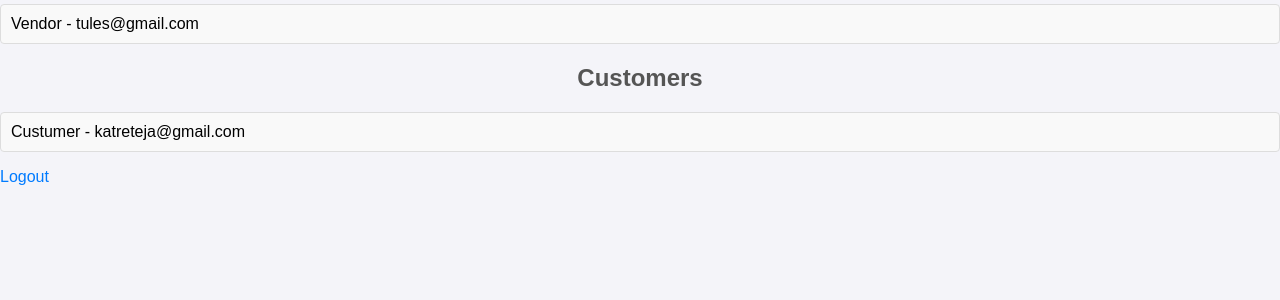
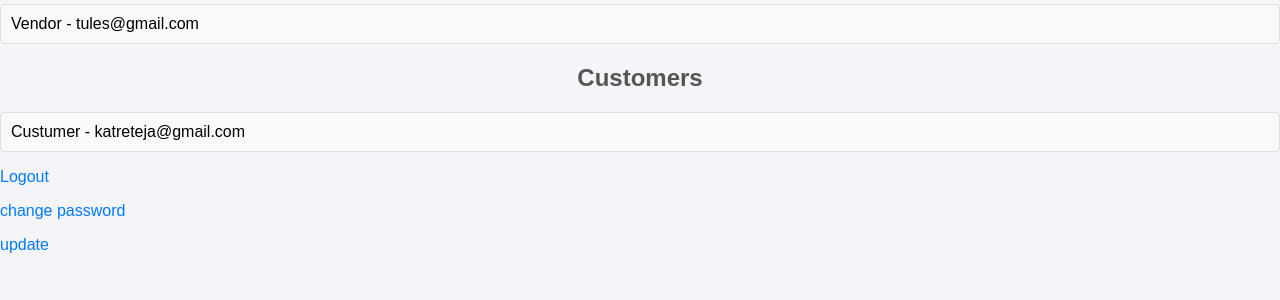
Before and after one commit to tuleshkatre/E_comweb, a Django app: page /admin_dashboard/ in a window 1280 px wide. Shown: the part 294-594 px from the top of the page. Run offline with Django 5.2, Linux system fonts and the light colour scheme; a user stored in the database is signed in; data comes from the database, SQL or seed files in the repository; both versions use the stored data as it was after the commit.

Commit message:
add_multi work

```diff
--- a/E_commerce/Ecom_User/forms.py
+++ b/E_commerce/Ecom_User/forms.py
@@ -13,6 +13,11 @@ class SignupForm(UserCreationForm):
         fields = ['username', 'first_name', 'last_name', 'email']
         labels = {'email': 'Email'}
 
+class UserUpdateForm(forms.ModelForm):
+    class Meta:
+        model = User
+        fields = ['username', 'first_name', 'last_name', 'email']
+        labels = {'email': 'Email'}
 
 class ProductForm(forms.ModelForm):
     class Meta:
--- a/E_commerce/Ecom_User/templates/admin_dashboard.html
+++ b/E_commerce/Ecom_User/templates/admin_dashboard.html
@@ -64,6 +64,9 @@
 
     <footer>
         <p><a href="{% url 'logout' %}">Logout</a></p>
+        <p><a href="{% url 'changepass' request.user.id %}" class="back-link">change password</a></p>
+        <p><a href="{% url 'update_user' user.id %}">update</a></p>
+
     </footer>
 </body>
 </html>
--- a/E_commerce/Ecom_User/templates/customer_dashboard.html
+++ b/E_commerce/Ecom_User/templates/customer_dashboard.html
@@ -173,6 +173,9 @@
         <!-- Logout Link -->
         <footer>
             <p><a href="{% url 'logout' %}" class="back-link">Logout</a></p>
+            <p><a href="{% url 'changepass' request.user.id %}" class="back-link">change password</a></p>
+            <p><a href="{% url 'update_user' user.id %}">update</a></p>
+
         </footer>
     </div>
 </body>
--- a/E_commerce/Ecom_User/templates/vendor_dashboard.html
+++ b/E_commerce/Ecom_User/templates/vendor_dashboard.html
@@ -122,6 +122,8 @@
 
         <footer>
             <p><a href="{% url 'logout' %}">Logout</a></p>
+            <p><a href="{% url 'changepass' request.user.id %}" class="back-link">change password</a></p>
+            <p><a href="{% url 'update_user'  %}">update</a></p>
         </footer>
     </div>
 </body>
--- a/E_commerce/Ecom_User/urls.py
+++ b/E_commerce/Ecom_User/urls.py
@@ -8,7 +8,8 @@ urlpatterns = [
     path('register/', views.register, name='register'),
     path('login/', views.user_login, name='login'),
     path('logout/', views.user_logout, name='logout'),
-    path('changepass/', views.user_change_pass, name='changepass'),
+    path('changepass/<int:user_id>/', views.user_change_pass, name='changepass'),
+    path('update_user/<int:user_id>', views.update_user, name='update_user'),
     path('delete_product/<int:id>', views.delete_product, name='delete_product'),
     path('delete_cart/<int:id>', views.delete_cart, name='delete_cart'),
 
--- a/E_commerce/Ecom_User/views.py
+++ b/E_commerce/Ecom_User/views.py
@@ -2,14 +2,18 @@ from django.shortcuts import render, redirect, get_object_or_404
 from django.http import HttpResponseRedirect
 from django.contrib.auth.forms import AuthenticationForm, PasswordChangeForm
 from django.contrib.auth import login, authenticate, logout, update_session_auth_hash
-from .forms import SignupForm, ProductForm, AddressForm
+from .forms import SignupForm, ProductForm, AddressForm, UserUpdateForm
 from .models import Product, Order, Cart, CartItem, OrderItem, Profile
 from datetime import timezone
+from .models import User
+
 
 #Login section
 
+
 def home(request):
     return render(request, 'home.html')
+
 
 def register(request):
     if not request.user.is_authenticated:
@@ -46,18 +50,37 @@ def user_login(request):
     else:
         return redirect_user(request.user)
 
+
+def update_user(request, user_id):
+    user = get_object_or_404(User, id=user_id)
+    if request.user.is_authenticated and request.user.id == user_id:
+        if request.method == "POST":
+            user_form = UserUpdateForm(request.POST, instance=user)
+            if user_form.is_valid():
+                user_form.save()
+                return redirect_user(user)
+        else:
+            user_form = UserUpdateForm(instance=user)
+
+        return render(request, 'user_update.html', {'user_form': user_form,})
+    else:
+        return redirect('/login/')
+
+
 def user_logout(request):
     logout(request)
     return redirect('/login/')
 
-def user_change_pass(request):
-    if request.user.is_authenticated:
+
+def user_change_pass(request, user_id):
+    user_id = request.user.id
+    if request.user.is_authenticated and request.user.id == user_id:
         if request.method == 'POST':
             fm = PasswordChangeForm(user=request.user, data=request.POST)
             if fm.is_valid():
                 fm.save()
                 update_session_auth_hash(request, fm.user)
-                return HttpResponseRedirect('/dashboard/')
+                return redirect_user(user=request.user)
         else:
             fm = PasswordChangeForm(user=request.user)
         return render(request, 'changepass.html', {'form': fm})
@@ -124,6 +147,7 @@ def add_product(request):
     else:
         return redirect('login')
 
+
 def delete_product(request, id):
     if request.user.is_authenticated and request.user.profile.role == 'Vendor':
         del_pro = Product.objects.get(id = id)
@@ -154,6 +178,7 @@ def view_cart(request):
     else:
         return redirect('login')
 
+
 def delete_cart(request, id):
 
     if request.user.is_authenticated and  request.user.profile.role == 'Customer':
@@ -164,6 +189,7 @@ def delete_cart(request, id):
         else:
            del_cart.delete()
     return redirect('view_cart')
+
 
 def checkout(request):
     if request.user.is_authenticated and  request.user.profile.role == 'Customer':
```
Also changed, not shown: E_commerce/Ecom_User/templates/user_update.html (added, +16 -0 lines), E_commerce/db.sqlite3.
